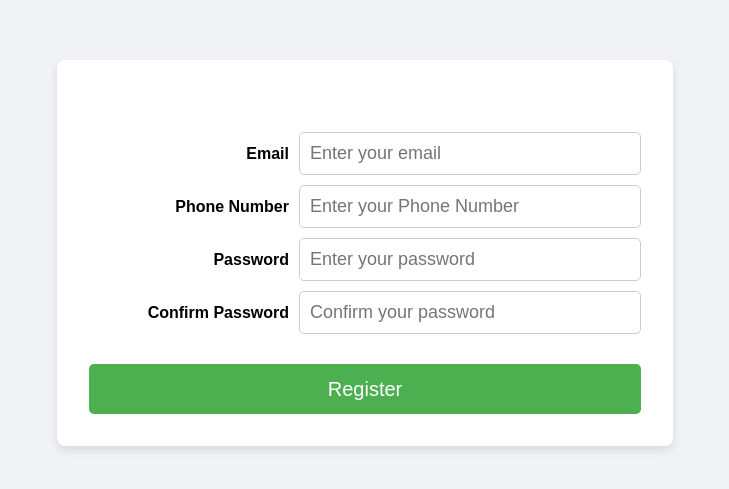
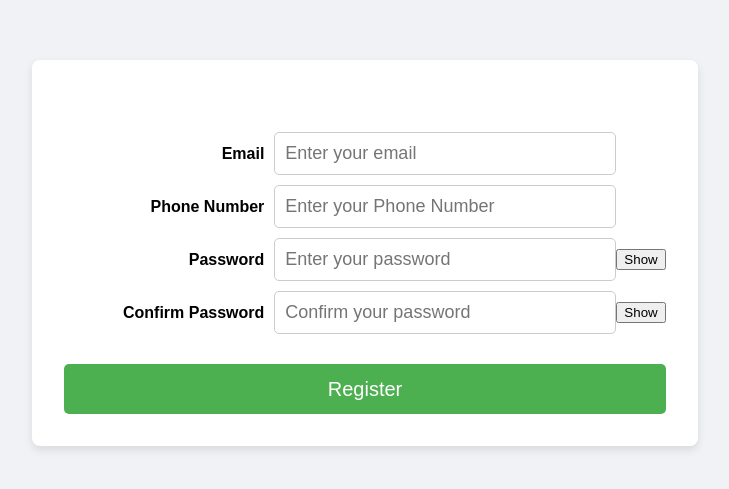
Before and after one commit to KamalRazE/Form-Validation-Ass-3-, a plain HTML site: page index.html in a window 1280 px wide. Shown: the part 155-644 px from the top of the page, without its empty margins (275-1004 px from the left). Drawn offline with nearby package versions, Linux system fonts and the light colour scheme.

Commit message:
Update index.html
Add // Attach show/hide  button for pw & pw conformation for event on page load

```diff
--- a/index.html
+++ b/index.html
@@ -23,10 +23,12 @@
         <div class="formelement">
             <label for="Password">Password</label>
             <input type="password" id="Password" name="Password" placeholder="Enter your password">
+            <button type="button" id="togglePassword">Show</button>
         </div>
         <div class="formelement">
             <label for="Confirm-Password">Confirm Password</label>
             <input type="password" id="Confirm-Password" name="Confirm-Password" placeholder="Confirm your password">
+            <button type="button" id="togglePassword">Show</button>
         </div>
         <input id="submitbutton" type="submit" value="Register">
     </form>
```
